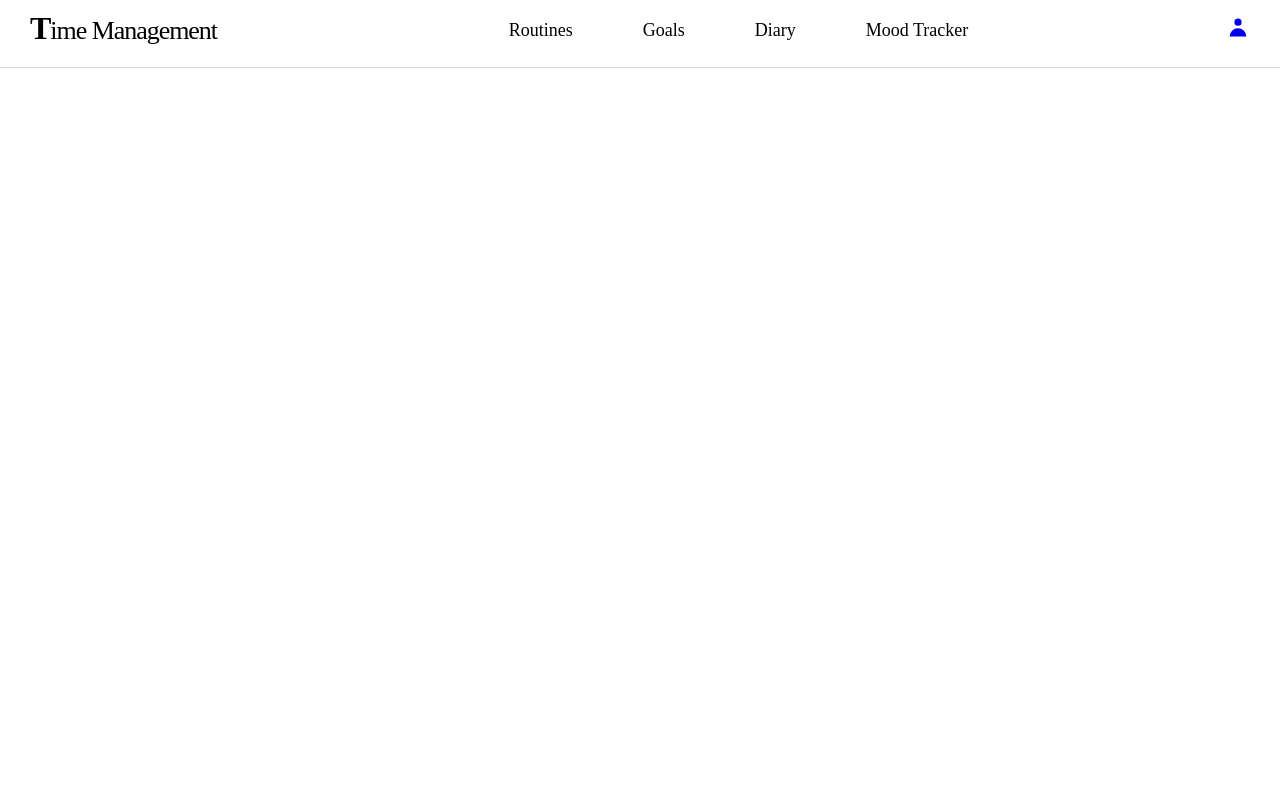
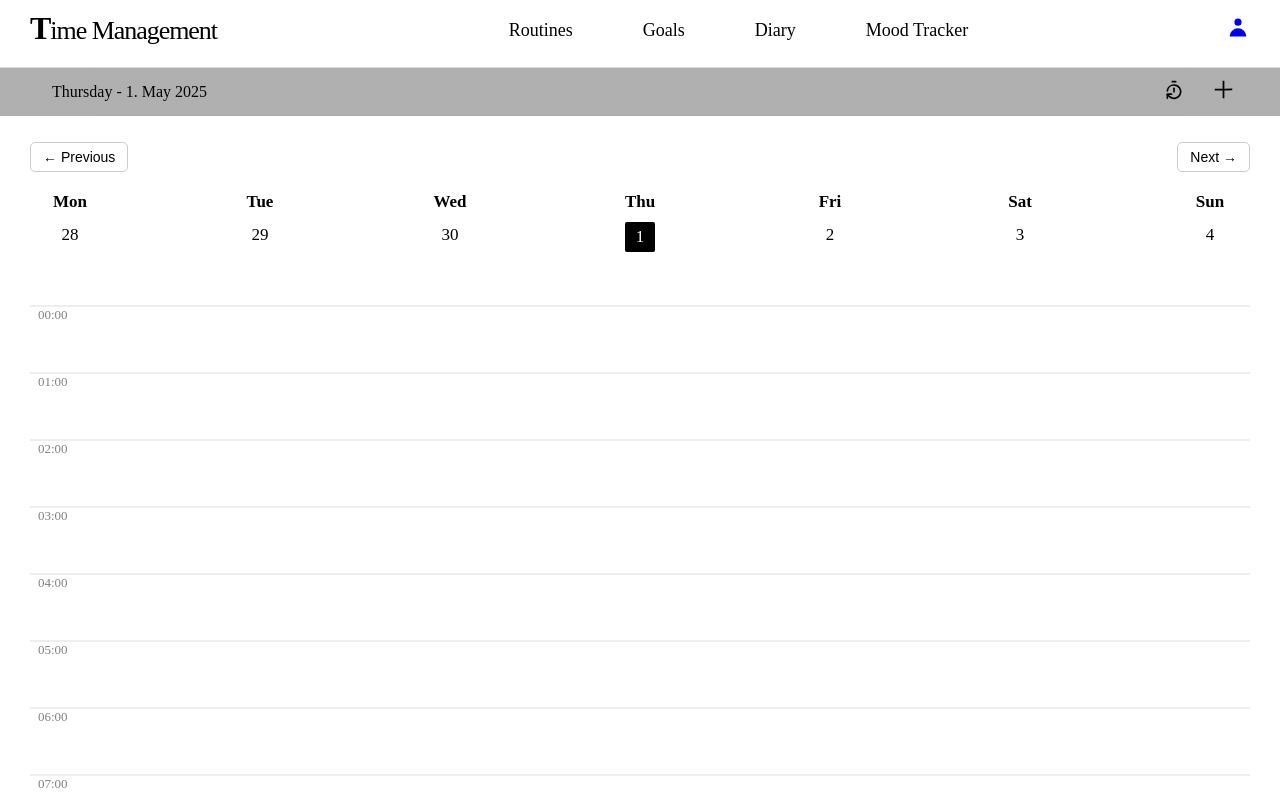
Before and after one commit to Somayeh5656/time, a React (Vite) app in the folder client/: page / in a window 1280 px wide. Shown: the top 800 px of the page. Built offline with nearby package versions, Linux system fonts and the light colour scheme.

Commit message:
routines oletuksena

```diff
--- a/client/src/App.jsx
+++ b/client/src/App.jsx
@@ -24,6 +24,7 @@ function App() {
         <Routes>
 
           <Route path="/" element={<Layout loggedIn={loggedIn} setLoggedIn={setLoggedIn}/>}>
+            <Route index element={<Routines/>}></Route>
             <Route path="/account" element= {<Account loggedIn={loggedIn} setLoggedIn={setLoggedIn} />}></Route>
             <Route path="/goals" element= {<Goals />}></Route>
             <Route path="/emotionReview" element= {<EmotionReview />}></Route>
--- a/client/src/components/layout.jsx
+++ b/client/src/components/layout.jsx
@@ -1,4 +1,5 @@
 import Navbar from "./containers/navbar";
+import Routines from "./pages/routines/routines";
 import {Outlet} from "react-router-dom";
 
 const Layout = ({loggedIn, setLoggedIn})=> {
```
